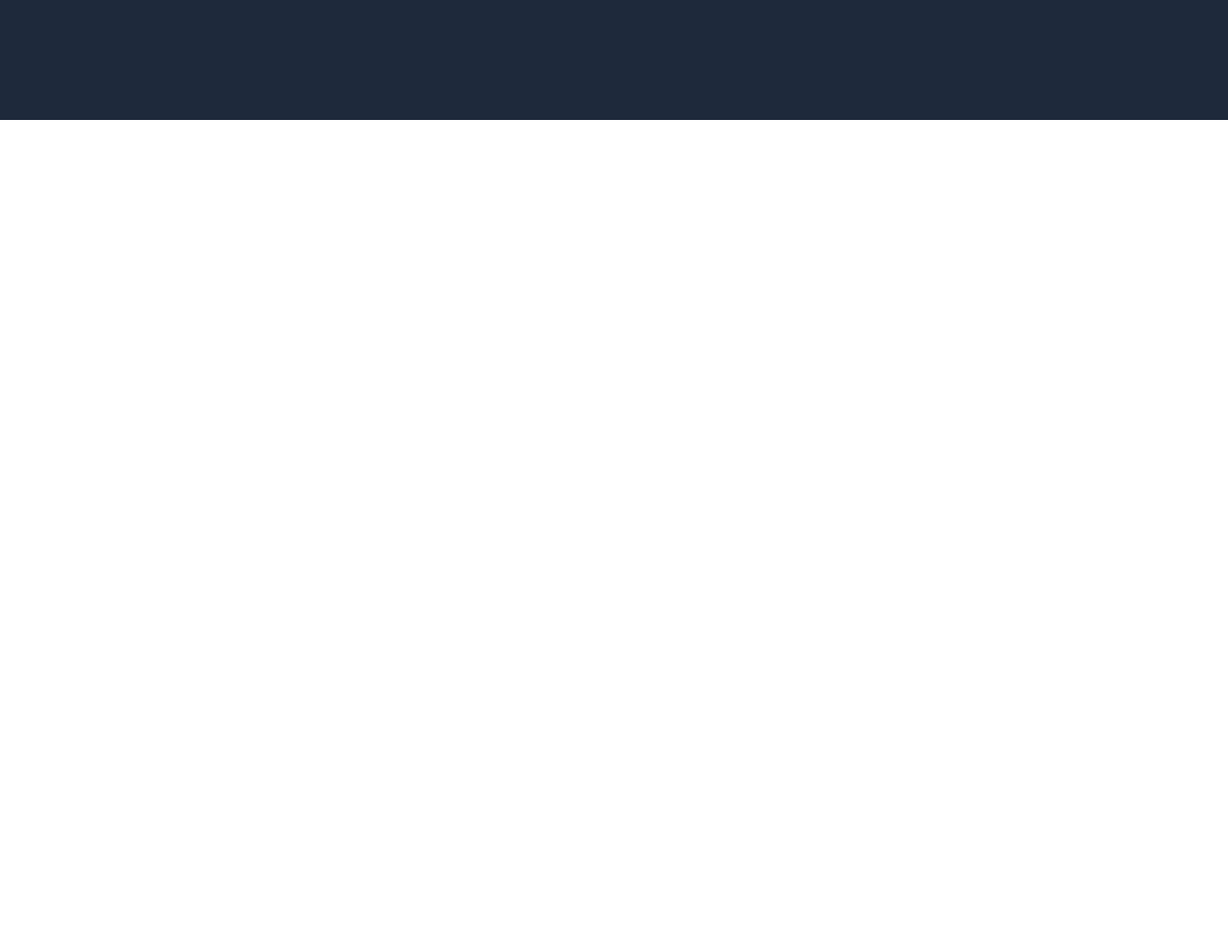
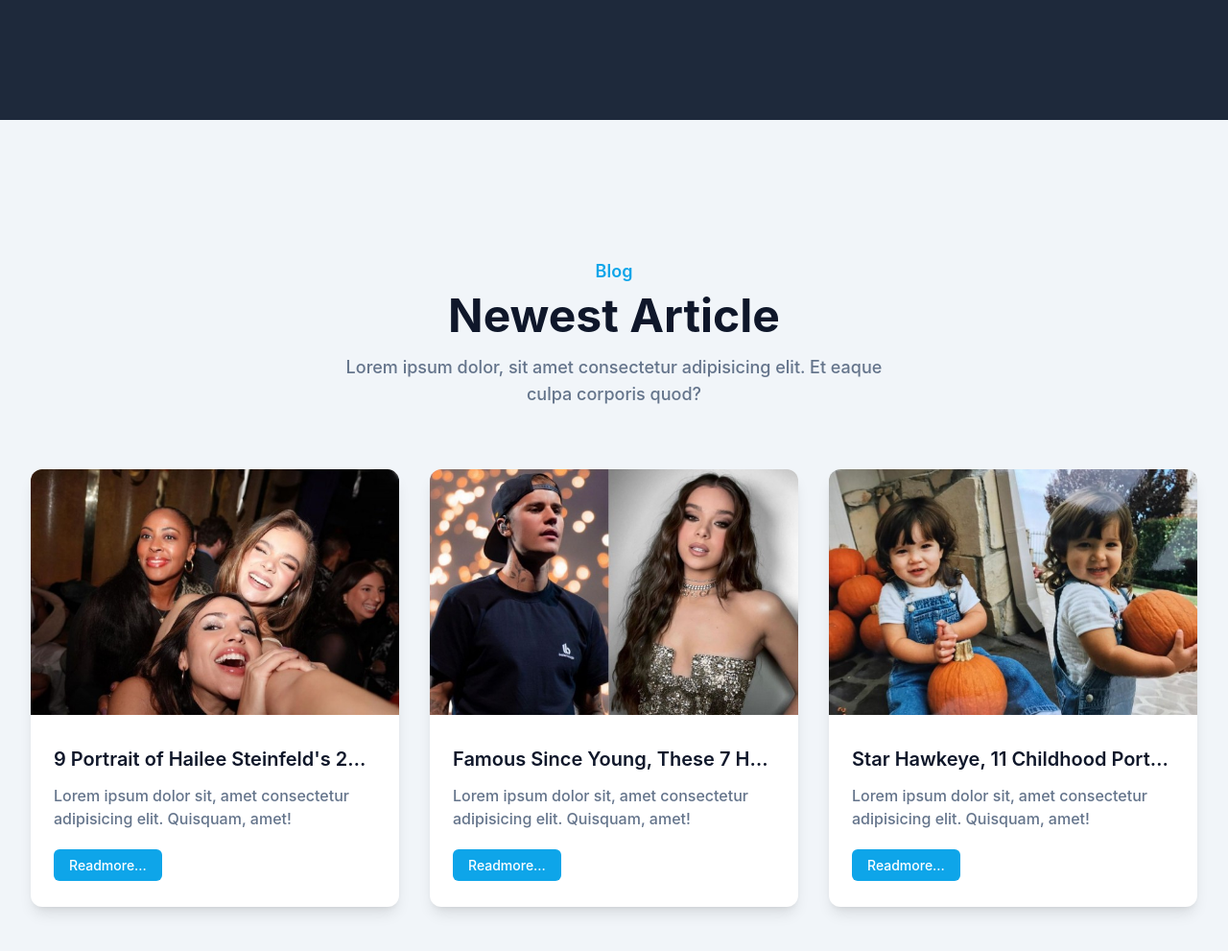
Before and after one commit to puturangga21/tailwindcss-portofolio, a website: page index.html in a window 1280 px wide. Shown: the part 2891-3882 px from the top of the page at 96% size. Before the commit the page ends 3016 px from the top, so only its background shows below. Drawn offline with nearby package versions, Linux system fonts and the light colour scheme.

Commit message:
add blog section

```diff
--- a/index.html
+++ b/index.html
@@ -6,6 +6,7 @@
       <meta name="viewport" content="width=device-width, initial-scale=1.0" />
       <link href="https://unpkg.com/boxicons@2.1.4/css/boxicons.min.css" rel="stylesheet" />
       <link rel="stylesheet" href="src/css/output.css" />
+      <link rel="icon" href="src/img/logo.png" />
       <title>Portofolio | TailwindCSS</title>
    </head>
    <body>
@@ -238,16 +239,24 @@
 
             <div class="w-full px-4">
                <div class="flex flex-wrap items-center justify-center">
-                  <a href="#" class="max-w-[120px] mx-4 py-4 grayscale opacity-60 transition hover:grayscale-0 hover:opacity-100 duration-500 lg:mx-6 xl:mx-8">
+                  <a
+                     href="#"
+                     class="max-w-[120px] mx-4 py-4 grayscale opacity-60 transition hover:grayscale-0 hover:opacity-100 duration-500 lg:mx-6 xl:mx-8">
                      <img src="src/img/disney.svg" alt="" />
                   </a>
-                  <a href="#" class="max-w-[120px] mx-4 py-4 grayscale opacity-60 transition hover:grayscale-0 hover:opacity-100 duration-500 lg:mx-6 xl:mx-8">
+                  <a
+                     href="#"
+                     class="max-w-[120px] mx-4 py-4 grayscale opacity-60 transition hover:grayscale-0 hover:opacity-100 duration-500 lg:mx-6 xl:mx-8">
                      <img src="src/img/fox.svg" alt="" />
                   </a>
-                  <a href="#" class="max-w-[120px] mx-4 py-4 grayscale opacity-60 transition hover:grayscale-0 hover:opacity-100 duration-500 lg:mx-6 xl:mx-8">
+                  <a
+                     href="#"
+                     class="max-w-[120px] mx-4 py-4 grayscale opacity-60 transition hover:grayscale-0 hover:opacity-100 duration-500 lg:mx-6 xl:mx-8">
                      <img src="src/img/hbo.svg" alt="" />
                   </a>
-                  <a href="#" class="max-w-[120px] mx-4 py-4 grayscale opacity-60 transition hover:grayscale-0 hover:opacity-100 duration-500 lg:mx-6 xl:mx-8">
+                  <a
+                     href="#"
+                     class="max-w-[120px] mx-4 py-4 grayscale opacity-60 transition hover:grayscale-0 hover:opacity-100 duration-500 lg:mx-6 xl:mx-8">
                      <img src="src/img/netflix.svg" alt="" />
                   </a>
                </div>
@@ -256,6 +265,69 @@
       </section>
       <!-- Client Section End -->
 
+      <!-- Blog Section  -->
+      <section id="blog" class="pt-36 pb-32 bg-slate-100">
+         <div class="container">
+            <div class="w-full px-4">
+               <div class="max-w-xl mx-auto text-center mb-16">
+                  <h4 class="font-semibold text-primary text-lg mb-2">Blog</h4>
+                  <h2 class="font-bold text-dark text-3xl mb-4 sm:text-4xl md:text-5xl">Newest Article</h2>
+                  <p class="font-medium text-md text-secondary md:text-lg">
+                     Lorem ipsum dolor, sit amet consectetur adipisicing elit. Et eaque culpa corporis quod?
+                  </p>
+               </div>
+            </div>
+
+            <div class="flex flex-wrap">
+               <div class="w-full px-4 lg:w-1/2 xl:w-1/3">
+                  <div class="bg-white rounded-xl overflow-hidden shadow-lg mb-10">
+                     <img src="src/img/blog1.jpg" alt="" class="w-full" />
+                     <div class="py-8 px-6">
+                        <h3>
+                           <a href="#" class="block mb-3 font-semibold text-xl text-dark hover:text-primary transition-all truncate">
+                              9 Portrait of Hailee Steinfeld's 26th Birthday, Festive with Friends
+                           </a>
+                        </h3>
+                        <p class="font-medium text-secondary text-base mb-6">Lorem ipsum dolor sit, amet consectetur adipisicing elit. Quisquam, amet!</p>
+                        <a href="#" class="font-medium text-sm text-white bg-primary py-2 px-4 rounded-md">Readmore...</a>
+                     </div>
+                  </div>
+               </div>
+
+               <div class="w-full px-4 lg:w-1/2 xl:w-1/3">
+                  <div class="bg-white rounded-xl overflow-hidden shadow-lg mb-10">
+                     <img src="src/img/blog2.jpg" alt="" class="w-full" />
+                     <div class="py-8 px-6">
+                        <h3>
+                           <a href="#" class="block mb-3 font-semibold text-xl text-dark hover:text-primary transition-all truncate">
+                              Famous Since Young, These 7 Hollywood Artists Have Homeschooled
+                           </a>
+                        </h3>
+                        <p class="font-medium text-secondary text-base mb-6">Lorem ipsum dolor sit, amet consectetur adipisicing elit. Quisquam, amet!</p>
+                        <a href="#" class="font-medium text-sm text-white bg-primary py-2 px-4 rounded-md">Readmore...</a>
+                     </div>
+                  </div>
+               </div>
+
+               <div class="w-full px-4 lg:w-1/2 xl:w-1/3">
+                  <div class="bg-white rounded-xl overflow-hidden shadow-lg mb-10">
+                     <img src="src/img/blog3.jpg" alt="" class="w-full" />
+                     <div class="py-8 px-6">
+                        <h3>
+                           <a href="#" class="block mb-3 font-semibold text-xl text-dark hover:text-primary transition-all truncate">
+                              Star Hawkeye, 11 Childhood Portraits of Hailee Steinfeld, who are so excited
+                           </a>
+                        </h3>
+                        <p class="font-medium text-secondary text-base mb-6">Lorem ipsum dolor sit, amet consectetur adipisicing elit. Quisquam, amet!</p>
+                        <a href="#" class="font-medium text-sm text-white bg-primary py-2 px-4 rounded-md">Readmore...</a>
+                     </div>
+                  </div>
+               </div>
+            </div>
+         </div>
+      </section>
+      <!-- Blog Section End -->
+
       <!-- Javascript -->
       <script src="src/js/script.js"></script>
    </body>
--- a/src/css/input.css
+++ b/src/css/input.css
@@ -1,6 +1,10 @@
 @tailwind base;
 @tailwind components;
 @tailwind utilities;
+
+html {
+   scroll-behavior: smooth;
+}
 
 body {
    font-family: "Inter", sans-serif;
```
Also changed, not shown: src/css/output.css, src/img/blog1.jpg (added), src/img/blog2.jpg (added), src/img/blog3.jpg (added), src/img/logo.png (added).
